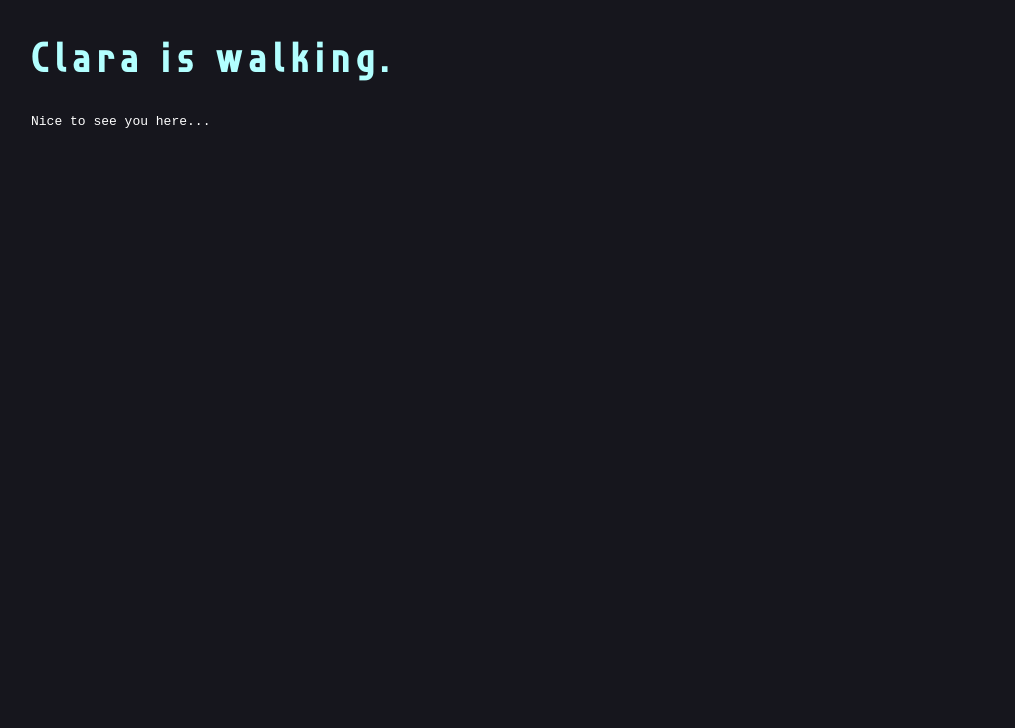
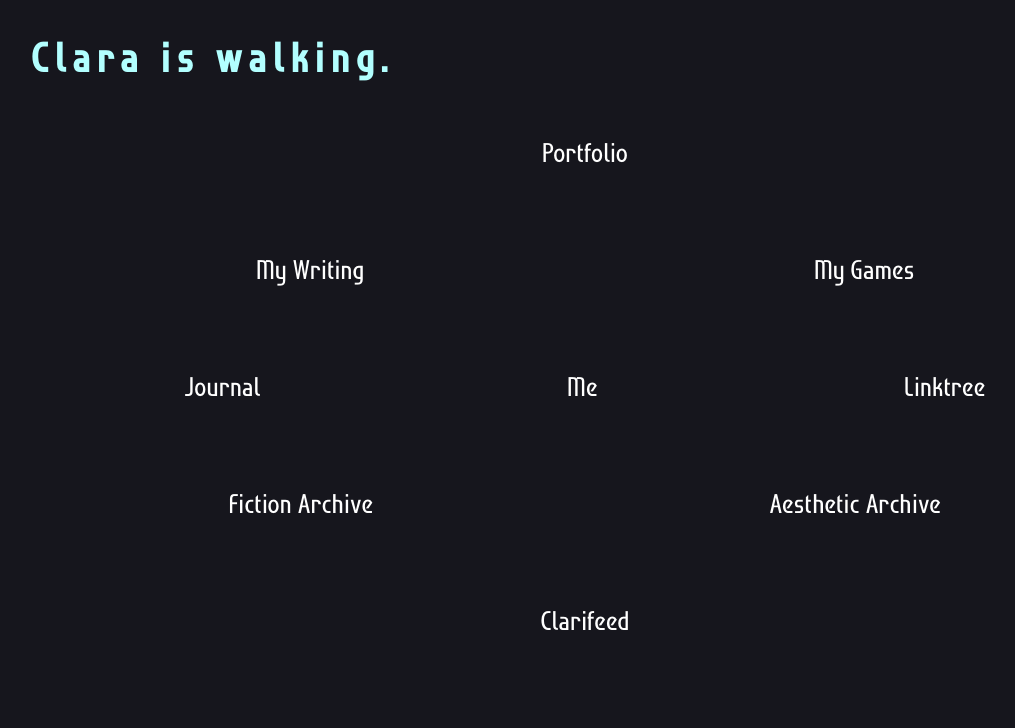
Before and after one commit to claristeps/clarisite_2026, an Eleventy site: page views/index.html in a window 1280 px wide. Shown: the whole page, without its empty margins (55-1070 px from the left). Built offline with nearby package versions, Linux system fonts and the light colour scheme; Eleventy itself is replaced by a stand-in of ours; files that its build step writes are made by us from their sources.

Commit message:
Now with a roundabout of links.

```diff
--- a/styles/bundle.css
+++ b/styles/bundle.css
@@ -28,3 +28,27 @@ body {
     align-items: center;
     align-content: center;
 }
+
+.main-menu {
+    display: flex;
+    flex-direction: column;
+    align-items: center;
+    align-content: space-around;
+    justify-content: space-between;
+    min-height: 60vh;
+    padding-top: 2em;
+}
+
+.menu-row {
+    display: flex;
+    min-width: 100%;
+    justify-content: space-around;
+    min-height: 9em;
+}
+
+.menu-item {
+    max-width: 6em;
+    text-align: center;
+    font-family: Fantasma;
+    font-size: 2em;
+}
--- a/views/index.html
+++ b/views/index.html
@@ -2,7 +2,7 @@
 <html lang="en">
     <head>
         <meta charset="UTF-8" />
-        <title>Welcome to Clarisite</title>
+        <title>Welcome to the Clarisite</title>
         <meta name="viewport" content="width=device-width,initial-scale=1" />
         <meta name="description" content="" />
         <link rel="icon" href="favicon.png" />
@@ -36,8 +36,26 @@
                 </div>
             </marquee>
         </div>
-        <div class="greeter">
-            <span>Nice to see you here...</span>
+        <div class="main-menu">
+            <div class="menu-row">
+                <div class="menu-item">Portfolio</div>
+            </div>
+            <div class="menu-row">
+                <div class="menu-item">My Writing</div>
+                <div class="menu-item">My Games</div>
+            </div>
+            <div class="menu-row">
+                <div class="menu-item">Journal</div>
+                <div class="menu-item">Me</div>
+                <div class="menu-item">Linktree</div>
+            </div>
+            <div class="menu-row">
+                <div class="menu-item">Fiction Archive</div>
+                <div class="menu-item">Aesthetic Archive</div>
+            </div>
+            <div class="menu-row">
+                <div class="menu-item">Clarifeed</div>
+            </div>
         </div>
     </body>
 </html>
```
